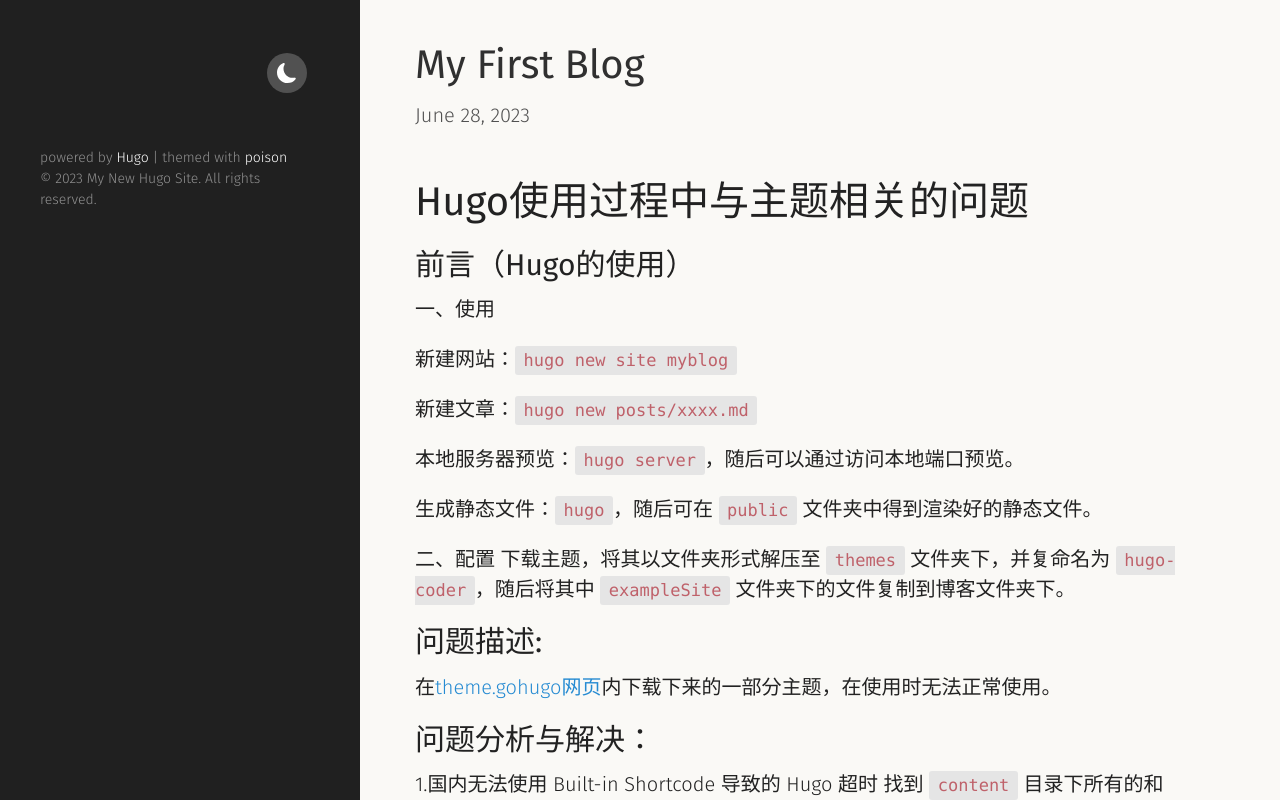
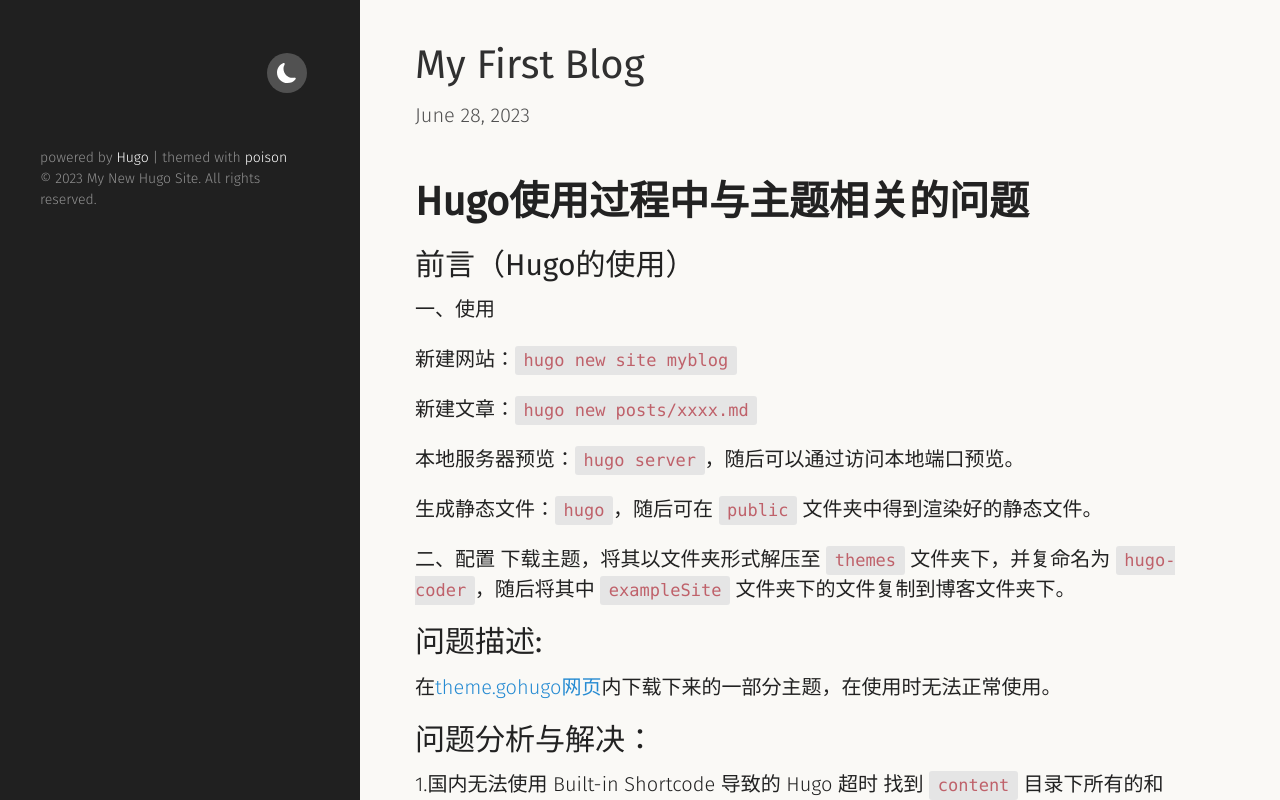
Before and after one commit to MuWei-CN/MuWei-CN.github.io, a plain HTML site: page posts/myfirstbolg/index.html in a window 1280 px wide. Drawn offline with Linux system fonts and the light colour scheme.

Commit message:
Update index.html

```diff
--- a/posts/myfirstbolg/index.html
+++ b/posts/myfirstbolg/index.html
@@ -272,7 +272,7 @@ powered by <a target="_blank" href="https://gohugo.io">Hugo</a> | themed with <a
 
 </div>
 
-  <h1 id="hugo使用过程中与主题相关的问题">Hugo使用过程中与主题相关的问题</h1>
+  <h1 id="hugo使用过程中与主题相关的问题"><strong>Hugo使用过程中与主题相关的问题</strong></h1>
 <h2 id="前言hugo的使用">前言（Hugo的使用）</h2>
 <p>一、使用</p>
 <p>新建网站：<code>hugo new site myblog</code></p>
```
